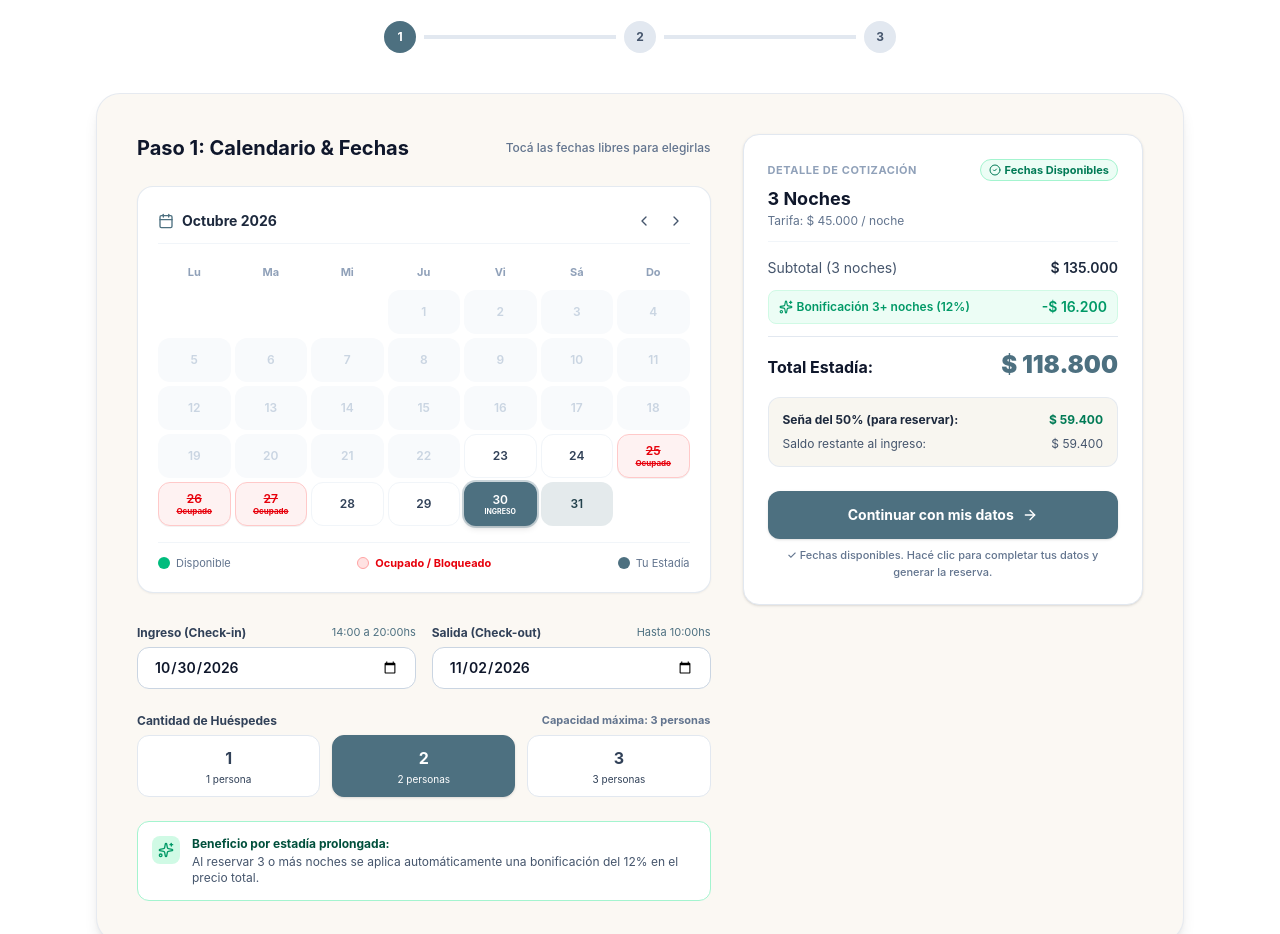
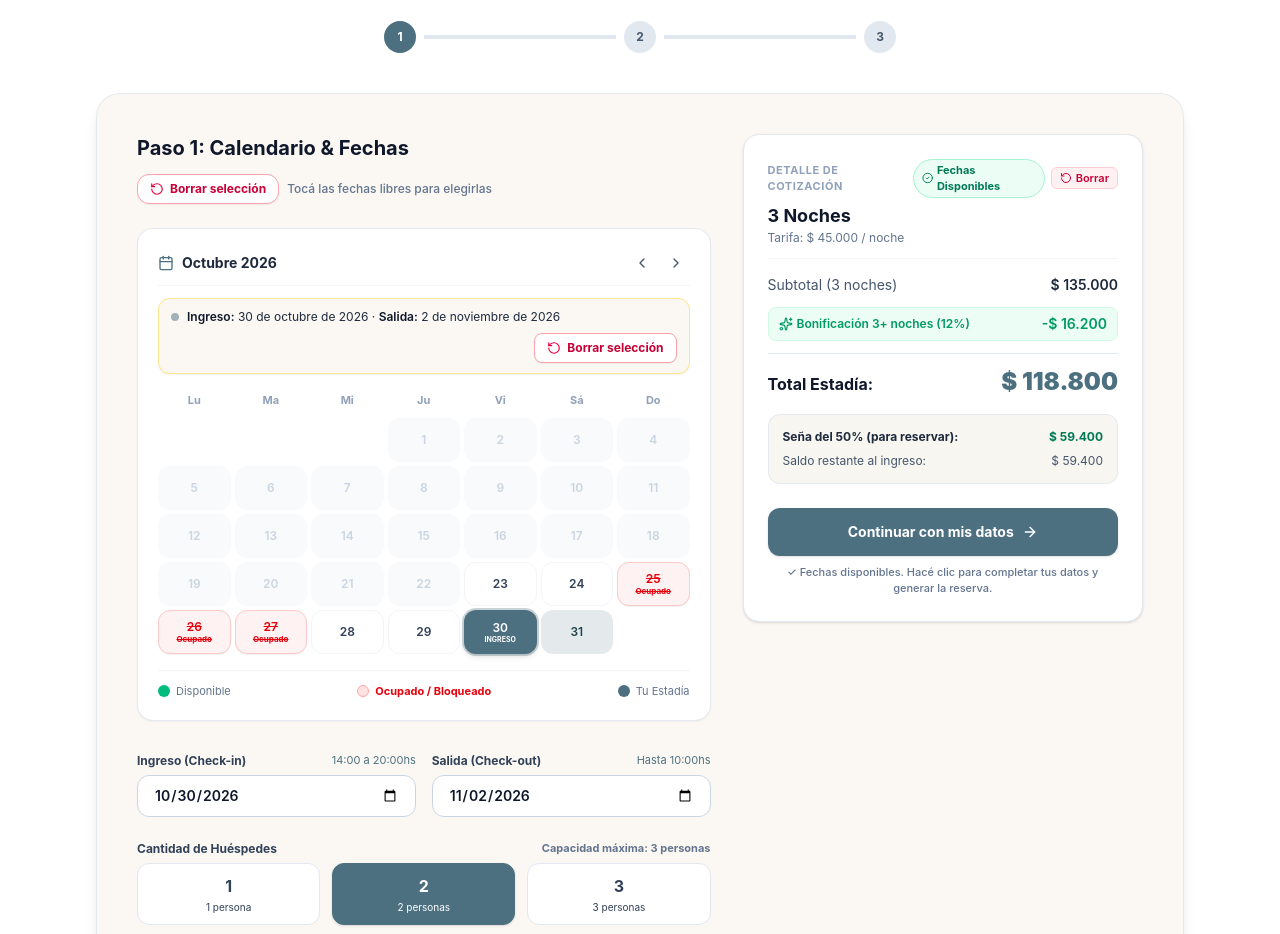
Before and after one commit to muruatesis2026-png/PASAJE-MONTES---RODRIGO-SANZ, a React (Vite) app: page / in a window 1280 px wide. Shown: the part 5800-6734 px from the top of the page. Built offline with nearby package versions, Linux system fonts and the light colour scheme; no server answers.

Commit message:
feat: add feature to clear selected reservation dates
Implemented a clear selection functionality to allow users to reset their date range selection in the booking calendar.

```diff
--- a/src/components/AvailabilityCalendar.tsx
+++ b/src/components/AvailabilityCalendar.tsx
@@ -7,7 +7,7 @@ import {
   getDaysDifference,
   formatFriendlyDate,
 } from '../utils/dateUtils';
-import { ChevronLeft, ChevronRight, Calendar as CalendarIcon, Ban } from 'lucide-react';
+import { ChevronLeft, ChevronRight, Calendar as CalendarIcon, Ban, RotateCcw } from 'lucide-react';
 
 interface AvailabilityCalendarProps {
   checkInDate: string;
@@ -17,6 +17,7 @@ interface AvailabilityCalendarProps {
   unavailableDates: Set<string>;
   onSelectionError?: (msg: string) => void;
   onSelectionSuccess?: (msg: string) => void;
+  onClearSelection?: () => void;
 }
 
 export const AvailabilityCalendar: React.FC<AvailabilityCalendarProps> = ({
@@ -27,6 +28,7 @@ export const AvailabilityCalendar: React.FC<AvailabilityCalendarProps> = ({
   unavailableDates,
   onSelectionError,
   onSelectionSuccess,
+  onClearSelection,
 }) => {
   // Calendar current display month: year & month (1-12)
   const todayParts = parseDateParts(getTodayDateStr()) || { year: 2026, month: 10, day: 23 };
@@ -154,10 +156,18 @@ export const AvailabilityCalendar: React.FC<AvailabilityCalendarProps> = ({
     }
   };
 
+  const handleClear = () => {
+    setCheckInDate('');
+    setCheckOutDate('');
+    if (onClearSelection) {
+      onClearSelection();
+    }
+  };
+
   return (
     <div className="bg-white rounded-2xl p-4 sm:p-5 border border-slate-200/90 shadow-xs">
       {/* Calendar Header */}
-      <div className="flex items-center justify-between mb-4 pb-2 border-b border-slate-100">
+      <div className="flex items-center justify-between mb-3 pb-2 border-b border-slate-100">
         <div className="flex items-center gap-2">
           <CalendarIcon className="w-4 h-4 text-[#4D7080]" />
           <h4 className="text-sm font-bold text-slate-800 capitalize">
@@ -165,7 +175,18 @@ export const AvailabilityCalendar: React.FC<AvailabilityCalendarProps> = ({
           </h4>
         </div>
 
-        <div className="flex items-center gap-1">
+        <div className="flex items-center gap-1.5">
+          {(checkInDate || checkOutDate) && (
+            <button
+              type="button"
+              onClick={handleClear}
+              className="inline-flex sm:hidden items-center gap-1 px-2 py-1 rounded-lg bg-rose-50 hover:bg-rose-100 text-rose-700 border border-rose-200 text-[11px] font-bold transition-colors cursor-pointer mr-1"
+              title="Borrar selección de fechas"
+            >
+              <RotateCcw className="w-3 h-3" />
+              <span>Borrar</span>
+            </button>
+          )}
           <button
             type="button"
             onClick={handlePrevMonth}
@@ -184,6 +205,42 @@ export const AvailabilityCalendar: React.FC<AvailabilityCalendarProps> = ({
           </button>
         </div>
       </div>
+
+      {/* Active Selection Banner with prominent Borrar selección button */}
+      {(checkInDate || checkOutDate) && (
+        <div className="mb-3.5 p-2.5 px-3 bg-[#FBF8F3] border border-amber-200/90 rounded-xl flex flex-wrap items-center justify-between gap-2 text-xs shadow-2xs animate-in fade-in">
+          <div className="flex items-center gap-2 text-slate-800 min-w-0">
+            <span className="w-2 h-2 rounded-full bg-[#4D7080] shrink-0 animate-pulse"></span>
+            <span className="truncate">
+              {checkInDate && checkOutDate ? (
+                <>
+                  <span className="font-semibold text-slate-900">Ingreso:</span> {formatFriendlyDate(checkInDate)} ·{' '}
+                  <span className="font-semibold text-slate-900">Salida:</span> {formatFriendlyDate(checkOutDate)}
+                </>
+              ) : checkInDate ? (
+                <>
+                  <span className="font-semibold text-slate-900">Ingreso elegido:</span> {formatFriendlyDate(checkInDate)}{' '}
+                  <span className="text-slate-500">(hacé clic en tu día de salida)</span>
+                </>
+              ) : (
+                <>
+                  <span className="font-semibold text-slate-900">Salida elegida:</span> {formatFriendlyDate(checkOutDate)}
+                </>
+              )}
+            </span>
+          </div>
+
+          <button
+            type="button"
+            onClick={handleClear}
+            className="inline-flex items-center gap-1.5 px-3 py-1.5 rounded-lg bg-white hover:bg-rose-50 text-rose-700 hover:text-rose-800 border border-rose-300 text-xs font-bold transition-all shadow-2xs hover:shadow-xs active:scale-95 cursor-pointer shrink-0 ml-auto"
+            title="Borrar fechas seleccionadas y volver a elegir"
+          >
+            <RotateCcw className="w-3.5 h-3.5 text-rose-600" />
+            <span>Borrar selección</span>
+          </button>
+        </div>
+      )}
 
       {/* Weekdays */}
       <div className="grid grid-cols-7 gap-1 text-center mb-1.5">
--- a/src/components/BookingSystem.tsx
+++ b/src/components/BookingSystem.tsx
@@ -26,6 +26,7 @@ import {
   Ban,
   CheckCircle2,
   BookOpen,
+  RotateCcw,
 } from 'lucide-react';
 import { GuestGuideModal } from './GuestGuideModal';
 
@@ -140,6 +141,18 @@ export const BookingSystem: React.FC<BookingSystemProps> = ({
     if (bookingEl) {
       bookingEl.scrollIntoView({ behavior: 'smooth' });
     }
+  };
+
+  const handleClearDates = () => {
+    setCheckInDate('');
+    setCheckOutDate('');
+    setFormError(null);
+    setStepSuccessNotice('Fechas deseleccionadas. Podés elegir un nuevo rango en el calendario.');
+    setTimeout(() => {
+      setStepSuccessNotice((curr) =>
+        curr?.includes('Fechas deseleccionadas') ? null : curr
+      );
+    }, 3000);
   };
 
   const handleConfirmReservation = async (e: React.FormEvent) => {
@@ -343,13 +356,26 @@ Te escribo para enviar el comprobante de transferencia y confirmar la reserva.`;
             <div className="grid grid-cols-1 lg:grid-cols-12 gap-8 items-start">
               {/* Left Column: Visual Calendar & Date Inputs */}
               <div className="lg:col-span-7 space-y-6">
-                <div className="flex items-center justify-between">
+                <div className="flex flex-wrap items-center justify-between gap-3">
                   <h3 className="text-xl font-bold text-slate-900 flex items-center gap-2">
                     <span>Paso 1: Calendario & Fechas</span>
                   </h3>
-                  <span className="text-xs text-slate-500 font-medium">
+                  <div className="flex items-center gap-2">
+                    {(checkInDate || checkOutDate) && (
+                      <button
+                        type="button"
+                        onClick={handleClearDates}
+                        className="inline-flex items-center gap-1.5 px-3 py-1.5 rounded-xl bg-white hover:bg-rose-50 text-rose-700 hover:text-rose-800 border border-rose-300 text-xs font-bold transition-all shadow-2xs hover:shadow-xs active:scale-95 cursor-pointer"
+                        title="Deseleccionar fechas y elegir un nuevo rango"
+                      >
+                        <RotateCcw className="w-3.5 h-3.5 text-rose-600" />
+                        <span>Borrar selección</span>
+                      </button>
+                    )}
+                    <span className="hidden sm:inline text-xs text-slate-500 font-medium">
                       Tocá las fechas libres para elegirlas
                     </span>
+                  </div>
                 </div>
 
                 {/* Interactive Visual Calendar */}
@@ -365,6 +391,7 @@ Te escribo para enviar el comprobante de transferencia y confirmar la reserva.`;
                     setFormError(null);
                   }}
                   unavailableDates={unavailableDates}
+                  onClearSelection={handleClearDates}
                   onSelectionError={(msg) => {
                     setFormError(msg);
                     setStepSuccessNotice(null);
@@ -465,6 +492,7 @@ Te escribo para enviar el comprobante de transferencia y confirmar la reserva.`;
                       <span className="text-[11px] font-bold uppercase tracking-wider text-slate-400">
                         Detalle de Cotización
                       </span>
+                      <div className="flex items-center gap-1.5">
                         {isRangeAvailable && nights > 0 ? (
                           <span className="inline-flex items-center gap-1 text-[11px] font-bold text-emerald-700 bg-emerald-50 px-2 py-0.5 rounded-full border border-emerald-200">
                             <CheckCircle2 className="w-3 h-3" /> Fechas Disponibles
@@ -474,6 +502,18 @@ Te escribo para enviar el comprobante de transferencia y confirmar la reserva.`;
                             <Ban className="w-3 h-3" /> Fechas Ocupadas
                           </span>
                         ) : null}
+                        {(checkInDate || checkOutDate) && (
+                          <button
+                            type="button"
+                            onClick={handleClearDates}
+                            className="inline-flex items-center gap-1 px-2 py-0.5 rounded-md text-[11px] font-semibold text-rose-700 hover:text-rose-900 bg-rose-50 hover:bg-rose-100 border border-rose-200 transition-colors cursor-pointer"
+                            title="Borrar fechas seleccionadas"
+                          >
+                            <RotateCcw className="w-3 h-3" />
+                            <span>Borrar</span>
+                          </button>
+                        )}
+                      </div>
                     </div>
 
                     <h4 className="text-lg font-bold text-slate-900 mt-1">
```
Lines whose indentation alone changed are shown as unchanged.
